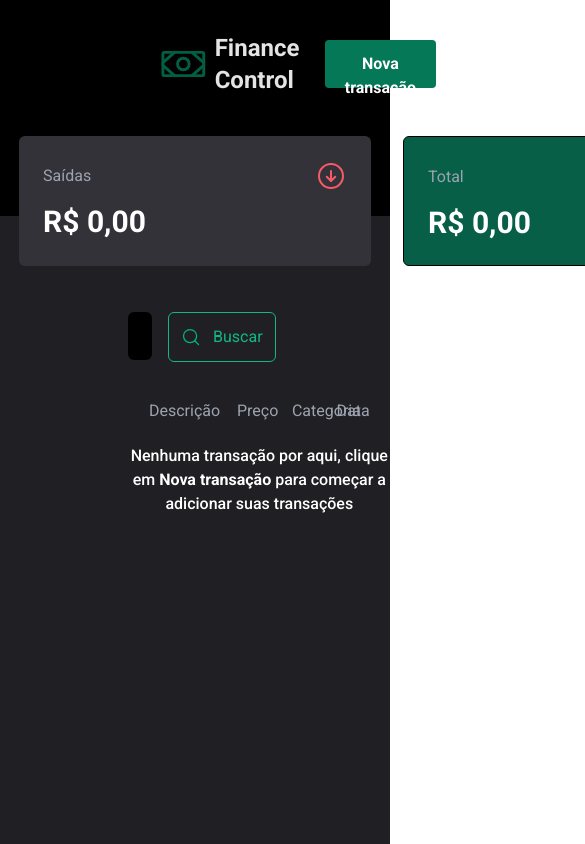
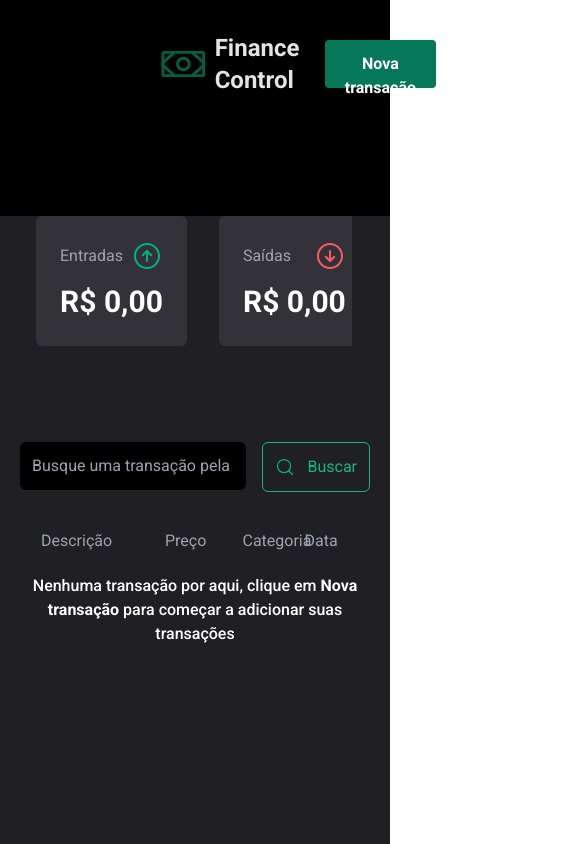
Before and after one commit to Vitosoaresp/finance-control, a React (Vite) app: page / in a window 390 px wide. Shown: the top 844 px of the page, 585 px wide, since content can reach past the window. Built offline with nearby package versions, Linux system fonts and the light colour scheme.

Commit message:
refac: add responsive desing

```diff
--- a/src/App.tsx
+++ b/src/App.tsx
@@ -40,7 +40,7 @@ function App() {
         />
       </Dialog.Root>
 
-      <section className="relative bg-[#202024] px-32 pb-20 min-h-screen">
+      <section className="relative bg-[#202024] px-5 md:px-32 pb-20 min-h-screen">
         <Dashboard transactions={transactions} />
 
         <div className="flex justify-between gap-4 pt-24 pb-4 w-full">
--- a/src/components/Dashboard/CardDashboard.tsx
+++ b/src/components/Dashboard/CardDashboard.tsx
@@ -9,7 +9,7 @@ interface ICardDashboadProps {
 export function CardDashboard(props: ICardDashboadProps) {
   return (
     <div
-      className={`${props.type === 'Total' ? 'bg-emerald-800' : 'bg-[#323238]'} flex flex-col gap-3 w-[352px] p-6 rounded-md ${props.type === 'Total' && 'border'} border-black`}
+      className={`${props.type === 'Total' ? 'bg-emerald-800' : 'bg-[#323238]'} flex flex-col gap-3 md:w-[352px] w-[80%] p-6 rounded-md ${props.type === 'Total' && 'border border-black'} sm:flex-none`}
     >
 
       <div className="flex items-center w-full justify-between">
--- a/src/components/Dashboard/Dasboard.tsx
+++ b/src/components/Dashboard/Dasboard.tsx
@@ -17,7 +17,7 @@ export function Dashboard(props: IDashboadProps) {
     .reduce((acc, current) => acc += Number(current.price), 0);
 
   return (
-    <div className="flex gap-8 justify-center absolute -top-20 lef-1/2 right-1/2 translate-x-1/2">
+    <div className="flex gap-8 md:justify-center pl-4 md:pl-0 lg:absolute -top-20 lg:lef-1/2 lg:right-1/2 lg:translate-x-1/2 overflow-x-auto scroll-smooth w-[85vw] md:w-full">
       <CardDashboard
         type="Entradas"
         value={incoming}
```
